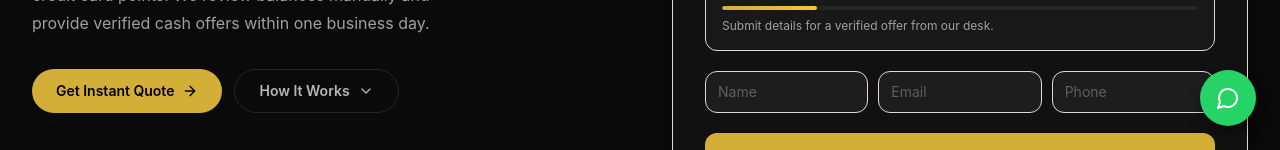
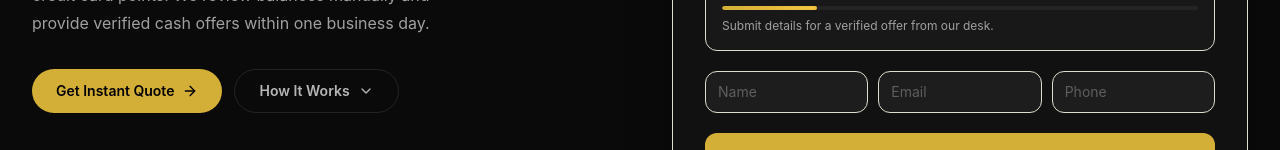
Before and after one commit to nexgenbookings/PointsXchange, a Next.js app: page / in a window 1280 px wide. Shown: the part 650-800 px from the top of the page. Built offline with nearby package versions, Linux system fonts and the light colour scheme; no server answers; the database is empty.

Commit message:
Remove floating WhatsApp FAB

```diff
--- a/app/(public)/layout.tsx
+++ b/app/(public)/layout.tsx
@@ -1,6 +1,5 @@
 import { SiteHeader } from "@/components/site-header";
 import { SiteFooter } from "@/components/site-footer";
-import { WhatsappFab } from "@/components/whatsapp-fab";
 
 export default function PublicLayout({ children }: { children: React.ReactNode }) {
   return (
@@ -8,7 +7,6 @@ export default function PublicLayout({ children }: { children: React.ReactNode }
       <SiteHeader />
       <main>{children}</main>
       <SiteFooter />
-      <WhatsappFab />
     </>
   );
 }
```
